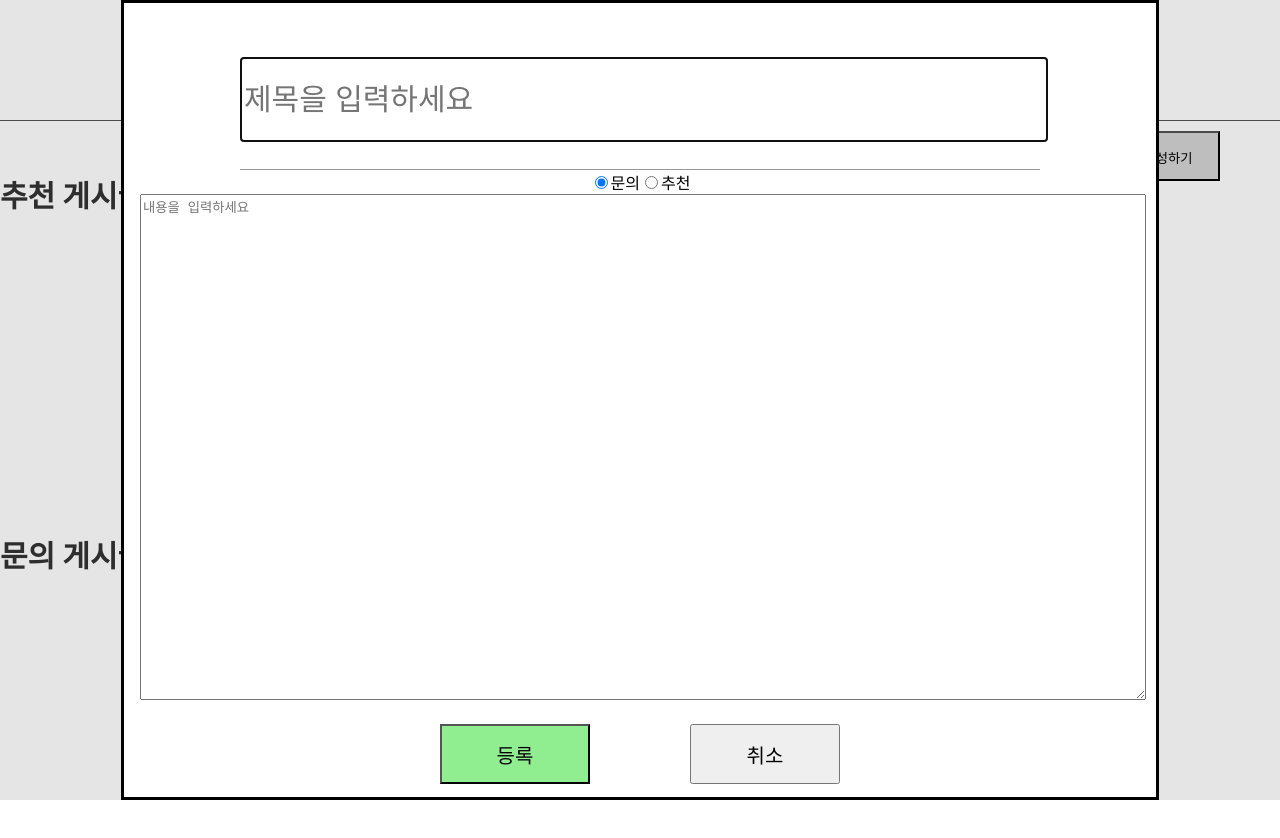
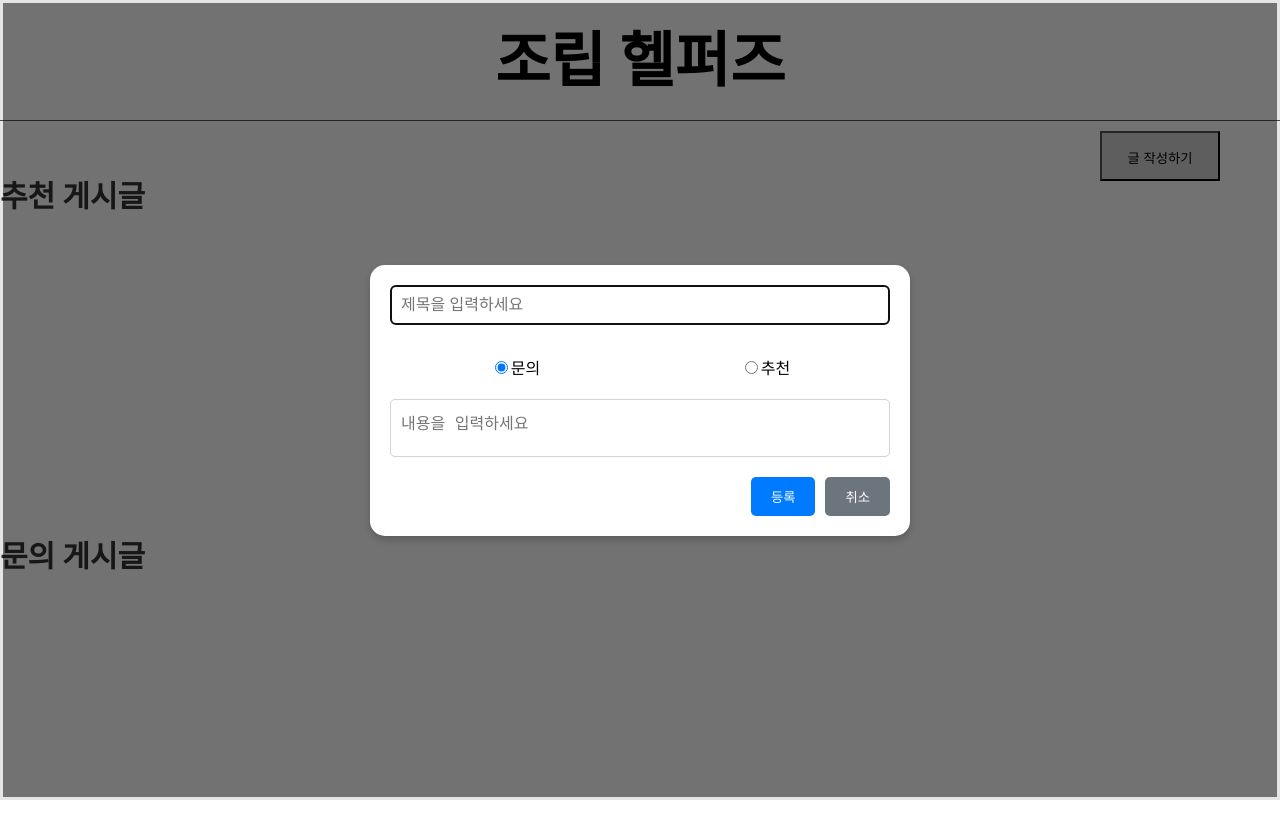
Before and after one commit to 1soo/ComposeHelpers, a React (Create React App) app: page / in a window 1280 px wide. Both pictures are taken after a click on the button "글 작성하기". Shown: the top 838 px of the page. Built offline with nearby package versions, Linux system fonts and the light colour scheme; the HTML template or start-up script is replaced by a standard one.

Commit message:
모달창 꾸미기

```diff
--- a/src/Post/PostModal.js
+++ b/src/Post/PostModal.js
@@ -120,7 +120,8 @@ function PostModal(props){
                             placeholder="제목을 입력하세요"
                             style={styles.modalTitleInput}
                         />;
-        isAskOutput = <>
+        isAskOutput = (isCreate || EditProcess) ? (
+                    <>
                         <label>
                             <input
                                 type="radio"
@@ -141,7 +142,7 @@ function PostModal(props){
                             />
                             추천
                         </label>
-                    </>;
+                    </>) : null;
         contentOutput = <textarea
                             value={content}
                             onChange={(e) => setContent(e.target.value)}
@@ -155,19 +156,23 @@ function PostModal(props){
 
 
     return(
-        <dialog ref={modalRef}>
+        <dialog ref={modalRef} style={styles.modalContainer}>
+            <div style={styles.modalBox}>
                 <div id="itemTitle" style={styles.modalTitle}>
                     { titleOutput }
                 </div>
+                {isAskOutput && (
                     <div style={styles.modalOption}>
-                { isAskOutput }
+                        {isAskOutput}
                     </div>
+                )}
                 <div id="itemContent" style={styles.modalContent}>
                     { contentOutput }
                 </div>
                 <div style={styles.modalBtnContainer}>
                     { buttonOutput }
                 </div>
+            </div>
         </dialog>
     )
 }
--- a/src/Post/styles.js
+++ b/src/Post/styles.js
@@ -73,68 +73,108 @@ const styles = {
         lineHeight: "60px",
     },
     // 게시글 모달
+    modalContainer: {
+        position: 'fixed',
+        top: 0,
+        left: 0,
+        width: '100%',
+        height: '100%',
+        backgroundColor: 'rgba(0, 0, 0, 0.5)',
+        display: 'flex',
+        justifyContent: 'center',
+        alignItems: 'center',
+        border: 'none',
+        zIndex: 1000,
+    },
+    modalBox: {
+        backgroundColor: 'white',
+        borderRadius: '15px',  // 둥근 모서리
+        width: '500px',
+        padding: '20px',
+        boxShadow: '0 4px 8px rgba(0, 0, 0, 0.2)',  // 그림자 추가
+        display: 'flex',
+        flexDirection: 'column',
+        alignItems: 'stretch',
+        position: 'relative',
+    },
     modalTitle:{
-        width: "800px",
-        height: "150px",
-        margin: "0px auto",
-        fontSize: "45px",
-        lineHeight: "150px",
-        borderBottom: "1px solid #999"
+        fontSize: '20px',
+        fontWeight: 'bold',
+        marginBottom: '20px',
+        textAlign: 'center',
     },
     modalTitleInput:{
-        width: "800px",
-        height: "80px",
-        margin: "0px auto",
-        fontSize: "30px",
-        borderBottom: "1px solid #999"
+        width: '100%',
+        padding: '10px',
+        fontSize: '16px',
+        marginBottom: '10px',
+        border: '1px solid #ced4da',
+        borderRadius: '5px',
+        boxSizing: 'border-box',
     },
     modalOption:{
-        textAlign: "center",
-        margin: "0px auto"
+        marginBottom: '20px',
+        display: 'flex',
+        justifyContent: 'space-around',
     },
     modalContent:{
-        width: "1000px",
-        height: "500px",
-        margin: "0px auto"
+        fontSize: '16px',
+        marginBottom: '20px',
+        flex: 1,
+        display: 'flex',
+        flexDirection: 'column',
     },
     modalContentInput:{
-        width: "1000px",
-        height: "500px",
-        margin: "0px auto"
+        width: '100%',
+        padding: '10px',
+        fontSize: '16px',
+        height: '150px',
+        resize: 'none',
+        border: '1px solid #ced4da',
+        borderRadius: '5px',
+        flex: 1,
+        boxSizing: 'border-box',
     },
     modalBtnContainer:{
-        width: "800px",
-        height: "120px",
-        margin: "10px auto",
-        textAlign: "center"
+        display: 'flex',
+        justifyContent: 'flex-end',
+        gap: '10px',
     },
     modalEditBtn:{
-        width: "150px",
-        height: "60px",
-        margin: "20px 50px",
-        fontSize: "20px",
-        backgroundColor: "lightgreen"
+        backgroundColor: '#28a745',
+        color: 'white',
+        border: 'none',
+        borderRadius: '5px',
+        padding: '10px 20px',
+        cursor: 'pointer',
+        transition: 'background-color 0.3s ease',
     },
     modalDeleteBtn:{
-        width: "150px",
-        height: "60px",
-        margin: "20px 50px",
-        fontSize: "20px",
-        backgroundColor: "lightcoral"
+        backgroundColor: '#dc3545',
+        color: 'white',
+        border: 'none',
+        borderRadius: '5px',
+        padding: '10px 20px',
+        cursor: 'pointer',
+        transition: 'background-color 0.3s ease',
     },
     modalCreateBtn:{
-        width: "150px",
-        height: "60px",
-        margin: "20px 50px",
-        fontSize: "20px",
-        backgroundColor: "lightgreen"
+        backgroundColor: '#007BFF',
+        color: 'white',
+        border: 'none',
+        borderRadius: '5px',
+        padding: '10px 20px',
+        cursor: 'pointer',
+        transition: 'background-color 0.3s ease',
     },
     modalCancelBtn:{
-        width: "150px",
-        height: "60px",
-        margin: "20px 50px",
-        fontSize: "20px",
-        backgroundColor: "lightskyvlue"
+        backgroundColor: '#6c757d',
+        color: 'white',
+        border: 'none',
+        borderRadius: '5px',
+        padding: '10px 20px',
+        cursor: 'pointer',
+        transition: 'background-color 0.3s ease',
     }
 }
 
```
Lines whose indentation alone changed are shown as unchanged.
